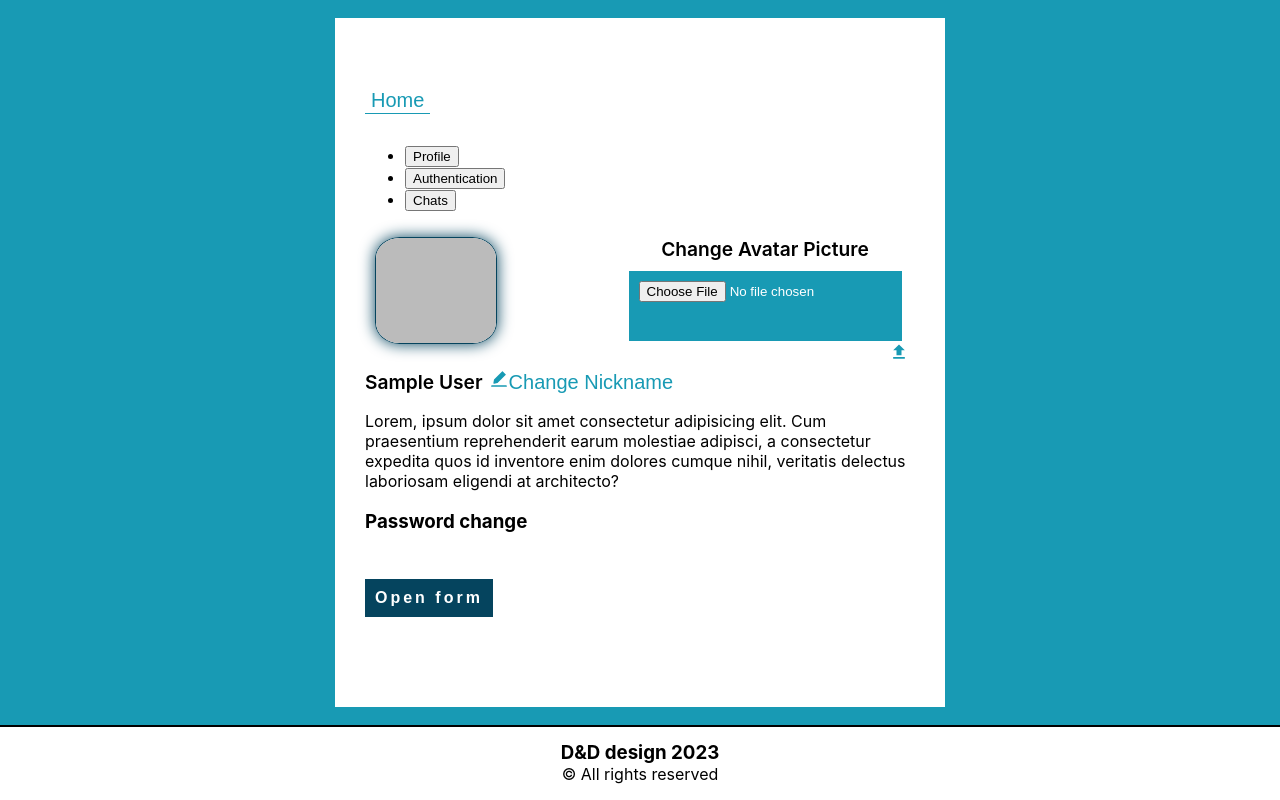
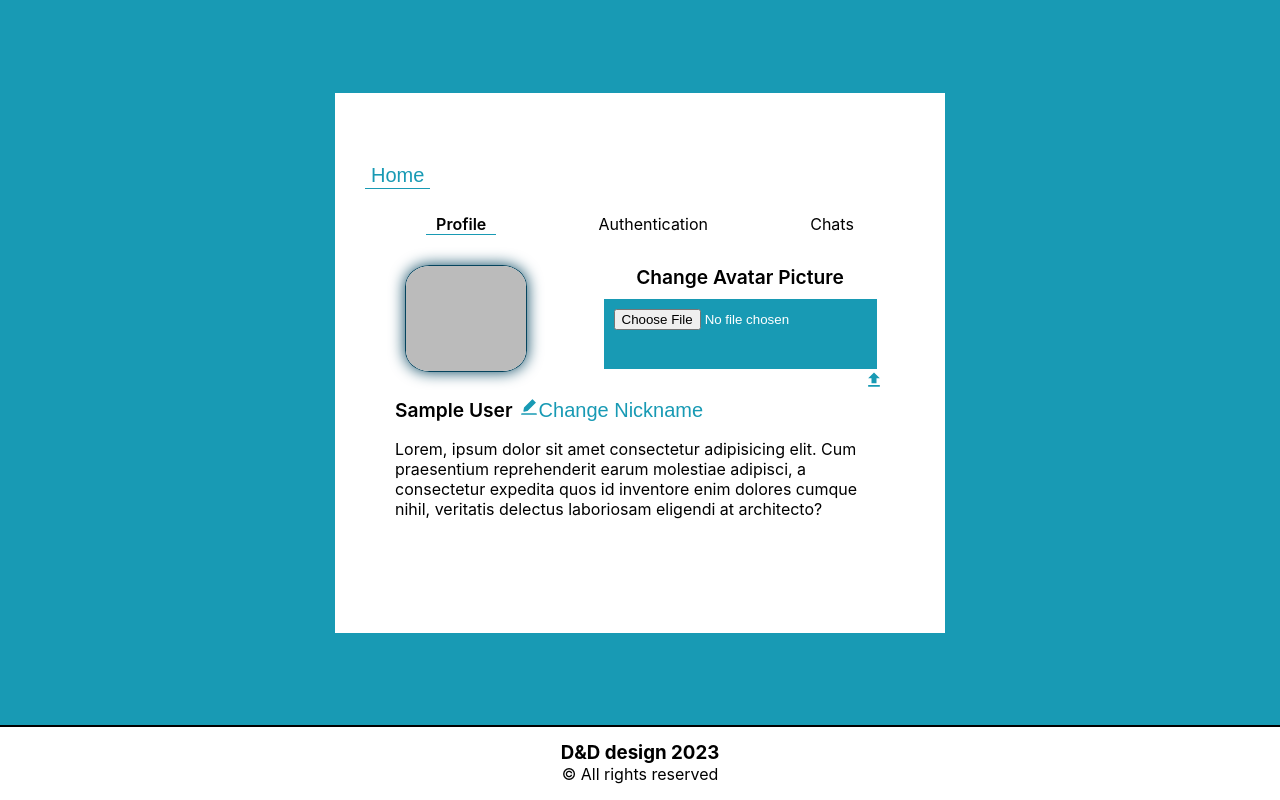
Before and after one commit to DenisTagaev/webchat, a React (Create React App) app: page /profile in a window 1280 px wide. Built offline with nearby package versions, Linux system fonts and the light colour scheme; no server answers; sample sign-in values are in the browser's storage.

Commit message:
Tabs - replaced

```diff
--- a/src/App.js
+++ b/src/App.js
@@ -11,7 +11,6 @@ import Home from './pages/Home';
 import './index.scss';
 
 // // react bootstrap styling
-// import 'bootstrap/dist/css/bootstrap.min.css';
 
 export default function App() {
   //getting the data about the user from the firebase
--- a/src/pages/profile/Profile.jsx
+++ b/src/pages/profile/Profile.jsx
@@ -39,7 +39,8 @@ const Profile = () => {
     /*
         UseStates profile changes
     */
-
+    // tab state
+    const [toggleState, setToggleState] = useState(1);
     // default avatar png
     const [avatarUrl, setAvatarUrl] = useState(AddImg);
 
@@ -256,19 +257,31 @@ const Profile = () => {
             return errors
         }
     }
+    // tab toggle function
+    const toggleTab = (index) => {
+        setToggleState(index);
+    }
+
 
     return (
         <div className="profileContainer">
             <div className="profileWrap">
                 <button onClick={() => navigator('/')} className="iconBtn" id='homeReturn' >Home</button>
                 <div className="profileBody">
-                    <Tabs
-                        defaultActiveKey="desc"
-                        id="uncontrolled-tab-example"
-                        className="mb-3"
-                        justify
-                    >
-                        <Tab eventKey="desc" title="Profile">
+
+                    <div className="block-tabs">
+                        <div className={toggleState === 1 ? "tabs active-tabs" : "tabs"}
+                            onClick={() => toggleTab(1)}
+                        >Profile</div>
+                        <div className={toggleState === 2 ? "tabs active-tabs" : "tabs"}
+                            onClick={() => toggleTab(2)}
+                        >Authentication</div>
+                        <div className={toggleState === 3 ? "tabs active-tabs" : "tabs"}
+                            onClick={() => toggleTab(3)}
+                        >Chats</div>
+                    </div>
+                    <div className="content-tabs">
+                        <div className={toggleState === 1 ? "content active-content" : "content"}>
                             <div className="profileAvatar">
                                 <div id="avatarContainer">
                                     <img src={avatarUrl} alt="avatar" id='avatarImage' />
@@ -306,8 +319,8 @@ const Profile = () => {
                                     <p>Lorem, ipsum dolor sit amet consectetur adipisicing elit. Cum praesentium reprehenderit earum molestiae adipisci, a consectetur expedita quos id inventore enim dolores cumque nihil, veritatis delectus laboriosam eligendi at architecto?</p>
                                 </span>
                             </div>
-                        </Tab>
-                        <Tab eventKey="auth" title="Authentication">
+                        </div>
+                        <div className={toggleState === 2 ? "content active-content" : "content"}>
                             <div className="passwordChange">
                                 <h3>Password change</h3>
                                 {!passwordChangeLoginAccess | !passwordChangeAccess &&
@@ -365,11 +378,11 @@ const Profile = () => {
                                         <button className='submitBtn' type="submit">Change Password</button>
                                     </form>}
                             </div>
-                        </Tab>
-                        <Tab eventKey="chats" title="Chats">
-                            {/*  Chats managing  */}
-                        </Tab>
-                    </Tabs>
+                        </div>
+                        {/*  Chats managing  */}
+                        <div className={toggleState === 3 ? "content active-content" : "content"}>
+                        </div>
+                    </div>
                 </div>
             </div>
         </div>
--- a/src/pages/profile/Profile.scss
+++ b/src/pages/profile/Profile.scss
@@ -10,9 +10,10 @@
     .profileWrap {
         background-color: #fff;
         padding: 70px 30px;
-        min-height: fit-content;
+        min-height: 400px;
         width: 550px;
         position: relative;
+
 
         #homeReturn {
             align-self: flex-start;
@@ -26,6 +27,31 @@
         }
 
         .profileBody {
+            .block-tabs {
+                display: flex;
+                justify-content: space-around;
+                padding: 10px;
+
+                .active-tabs {
+                    font-weight: 600;
+                    border-bottom: 1px solid $primary;
+                    padding: 0 10px;
+                }
+            }
+
+            .content {
+                background: white;
+                padding: 10px 30px;
+                width: 90%;
+                height: 90%;
+                display: none;
+            }
+
+
+            .active-content {
+                display: block;
+            }
+
 
             .profileAvatar {
 
```
